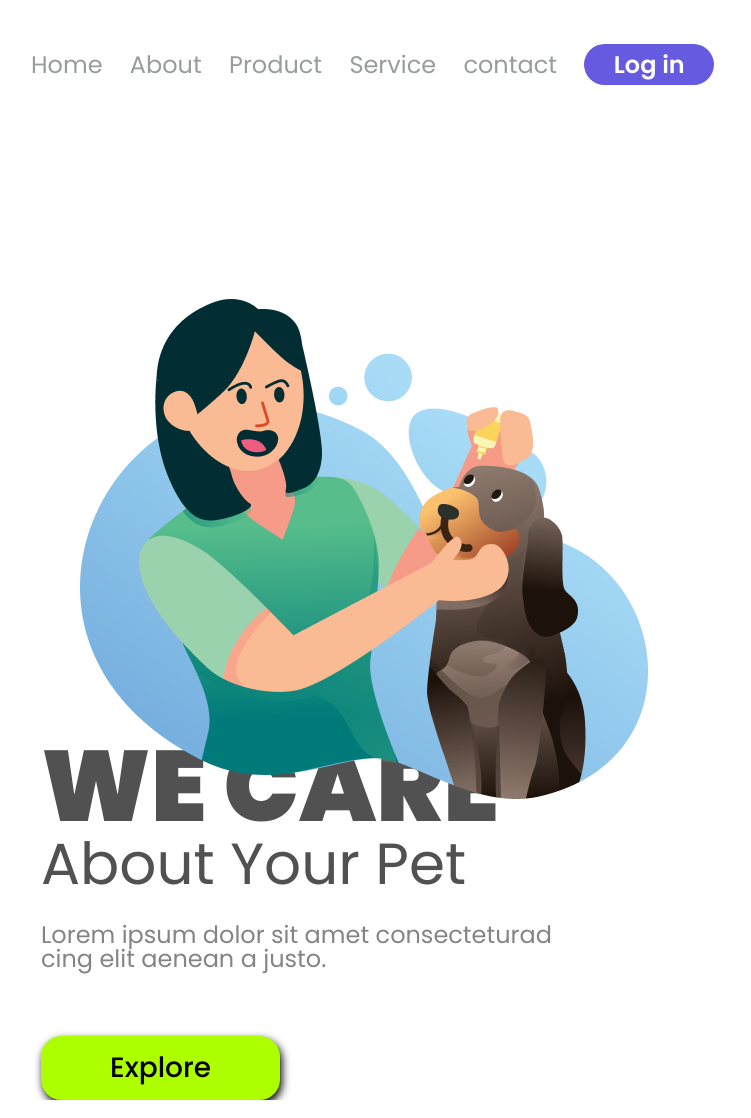
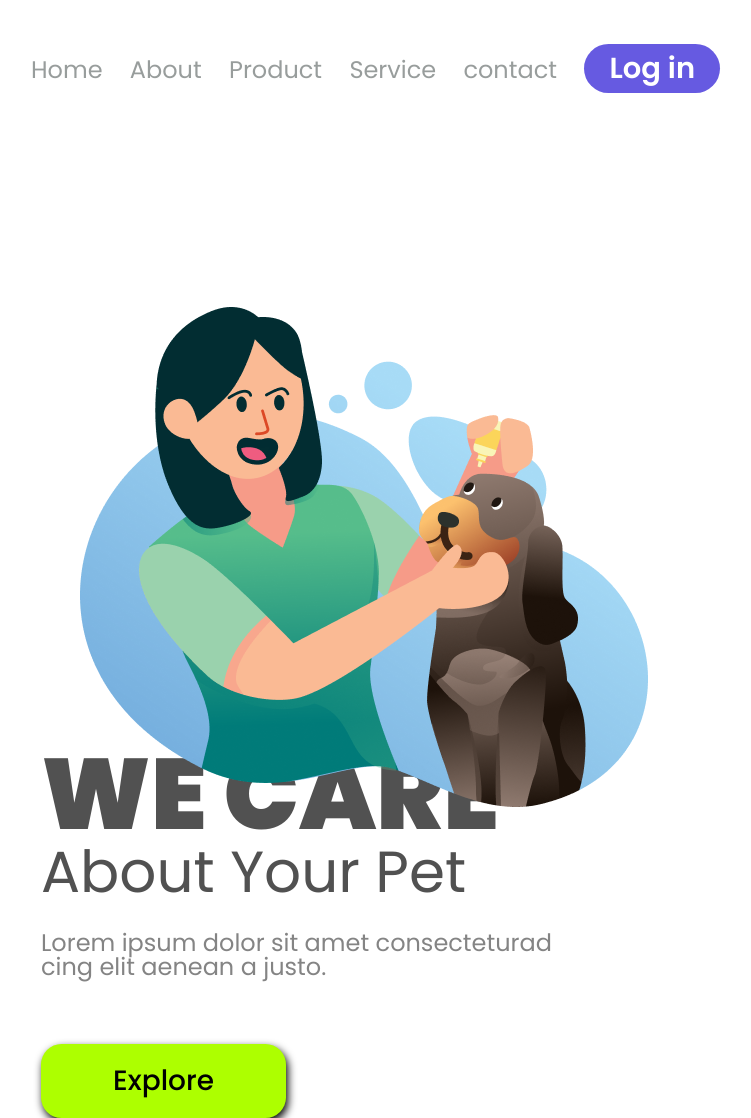
Before and after one commit to willians-wil/Projeto-Responsivo-We-Care, a plain HTML site: page index.html in a window 1280 px wide. Shown: the whole page, without its empty margins (45-796 px from the left). Drawn offline with Linux system fonts and the light colour scheme.

Commit message:
Alteração em alguns seletores  propriedades e valores no style.css

```diff
--- a/style.css
+++ b/style.css
@@ -14,21 +14,35 @@
     color: #989D9C;
     margin-right: 23px;
     cursor: pointer;
+      transition: 0.6s;
 }
 .link-header:hover{
     background-color: #665AE1;
+    border-radius: 8px;
+    padding: 8px;
+    transition: 0.5s;
+    color:#fff;
+
 }
+
 .botao{
     background-color: #665AE1;
     border-radius: 30px;
     border: none;
-    font-size: 24px;
+    font-size: 29px;
     font-weight: 600;
     line-height: 100%;
     color: #fff;
-    width: 130px;
-    height: 41px;
+    width: 136px;
+    height: 49px;
     cursor: pointer;
+    transition: 0.5s;
+}
+.botao:hover{
+    background: #4a3ce8;
+}
+.botao:active{
+    transform: scale(0.9);
 }
 .wrapper{
     height: 900px;
@@ -69,8 +83,8 @@ p{
 .botao-one{
     background-color: #ADFF00;
     border: none;
-    width: 239px;
-    height: 64px;
+    width: 245px;
+    height: 74px;
     border-radius: 20.5px;
     color: #000;
     font-size: 28px;
@@ -78,7 +92,14 @@ p{
     margin-top: 65px;
     filter: drop-shadow(2px 4px 4px #000);
     cursor: pointer;
-
+    transition: 0.5s;
+}
+.botao-one:hover{
+    background: #96d60c;
+;
+}
+.botao-one:active{
+    transform: scale(0.9);
 }
 @media screen and (max-width: 780px ){
     .wrapper{
```
